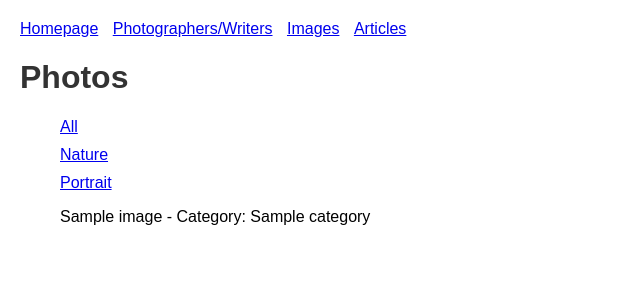
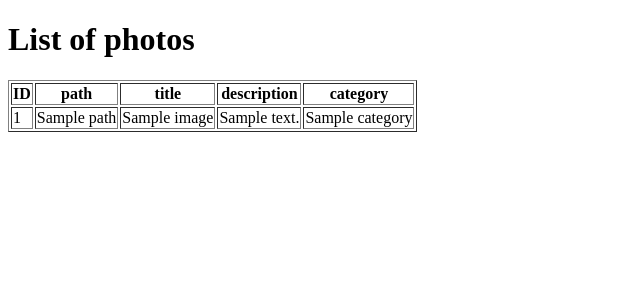
Before and after one commit to abe3oo/Multimedia_Content_Management, a Flask app: page /photos in a window 1280 px wide. Shown: the top 300 px of the page, without its empty margins (0-640 px from the left). Run offline with Flask 3, Linux system fonts and the light colour scheme; a database or web service that is not in the repository returns one stand-in record (values such as "Sample title"); some libraries are stand-ins or nearby versions.

Commit message:
add query

```diff
--- /dev/null
+++ b/querys.py
@@ -0,0 +1,50 @@
+from config import load_config
+import psycopg2 as ps
+
+config = load_config()
+
+class Person():
+    def __init__(self,id,fname,lname,age):
+        self.id = id
+        self.fname = fname
+        self.lname = lname
+        self.age = age
+
+class image():
+    def __init__(self,photo_id,path,title,description,category):
+        self.photo_id = photo_id
+        self.path = path
+        self.title = title
+        self.description = description
+        self.category = category
+
+def get_db_connection():
+    conn = ps.connect(**config)
+    return conn
+
+def get_allpersons():
+
+    conn = get_db_connection()
+    cur = conn.cursor()
+    cur.execute("SELECT * FROM person;")
+    a = cur.fetchall()
+    result = []
+    for i in a:
+        p = Person(i[0],i[1],i[2],i[3])
+        result.append(p)
+    cur.close()
+    conn.close()
+    return result
+
+def get_images_byid(id):
+    sql = f"SELECT * FROM images WHERE p_id = {id}"
+    conn = get_db_connection()
+    cur = conn.cursor()
+    cur.execute(sql)
+    a = cur.fetchall()
+    result = []
+    for i in a:
+        img = image(i[0],i[1],i[2],i[3],i[4])
+        result.append(img)
+
+    return result
--- a/templates/photographer.html
+++ b/templates/photographer.html
@@ -2,10 +2,10 @@
 <html lang="en">
 <head>
     <meta charset="UTF-8">
-    <title>Person List</title>
+    <title>person List</title>
 </head>
 <body>
-    <h1>List of Persons</h1>
+    <h1>List of persons</h1>
     <table border="1">
         <thead>
             <tr>
--- a/templates/photos.html
+++ b/templates/photos.html
@@ -1,17 +1,32 @@
-{% extends 'base.html' %}
-
-{% block title %}Photos{% endblock %}
-
-{% block content %}
-  <h1>Photos</h1>
-  <ul>
-    <li><a href="{{ url_for('photos', category='all') }}">All</a></li>
-    <li><a href="{{ url_for('photos', category='nature') }}">Nature</a></li>
-    <li><a href="{{ url_for('photos', category='portrait') }}">Portrait</a></li>
-  </ul>
-  <ul>
-    {% for photo in photos %}
-      <li>{{ photo.title }} - Category: {{ photo.category }}</li>
-    {% endfor %}
-  </ul>
-{% endblock %}
+<!DOCTYPE html>
+<html lang="en">
+<head>
+    <meta charset="UTF-8">
+    <title>Person List</title>
+</head>
+<body>
+    <h1>List of photos</h1>
+    <table border="1">
+        <thead>
+            <tr>
+                <th>ID</th>
+                <th>path</th>
+                <TH>title</TH>
+                <th>description</th>
+                <th>category</th>
+            </tr>
+        </thead>
+        <tbody>
+            {% for image in photos %}
+            <tr>
+                <td>{{ image.photo_id }}</td>
+                <td>{{ image.path }}</td>
+                <td>{{ image.title }}</td>
+                <td>{{ image.description }}</td>
+                <td>{{ image.category }}</td>
+            </tr>
+            {% endfor %}
+        </tbody>
+    </table>
+</body>
+</html>
--- a/web.py
+++ b/web.py
@@ -1,5 +1,6 @@
 from flask import Flask, render_template, request
 from config import load_config
+from querys import *
 import psycopg2 as ps
 import sqlite3
 from flask_sqlalchemy import SQLAlchemy
@@ -18,28 +19,6 @@ class Person(db.Model):
     lname = db.Column(db.String(50), nullable=True)
     age = db.Column(db.Integer, nullable=False)
 """
-class Person2():
-    def __init__(self,id,fname,lname,age):
-        self.id = id
-        self.fname = fname
-        self.lname = lname
-        self.age = age
-
-
-def get_db_connection():
-    conn = ps.connect(**config)
-    return conn
-def get_allpersons():
-
-    conn = get_db_connection()
-    cur = conn.cursor()
-    cur.execute("SELECT * FROM person;")
-    a = cur.fetchall()
-    result = []
-    for i in a:
-        p = Person2(i[0],i[1],i[2],i[3])
-        result.append(p)
-    return result
 
 #app ----------------------------------------
 @app.route('/')
@@ -50,26 +29,13 @@ def index():
 @app.route('/photographers')
 def photographers():
     persons = get_allpersons()
-    """
-    conn = get_db_connection()
-    cur = conn.cursor()
-    cur.execute('SELECT * FROM person;')
-    photographers = cur.fetchall()
-    cur.close()
-    conn.close()
-    """
     return render_template('photographer.html',persons=persons)
 
 
-@app.route('/person/<int:person_id>')
+@app.route('/photographers/<int:person_id>')
 def person_action(person_id):
-    person = "a"
-    if person:
-        # انجام عملیات خاص، برای مثال نمایش اطلاعات فرد
-        return f"Performing action for person: {person.name}, Age: {person.age}"
-    else:
-        return "Person not found", 404
-
+    photos = get_images_byid(person_id)
+    return render_template('photos.html', photos=photos)
 
 @app.route('/photos')
 def photos():
```
